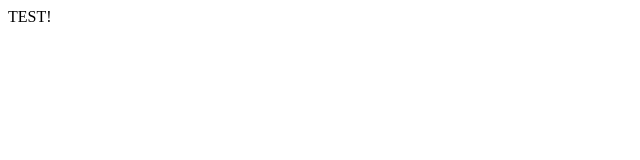
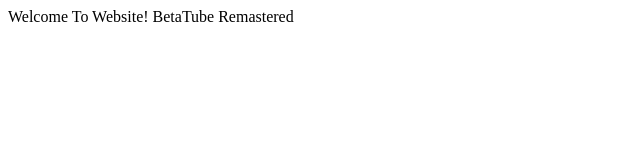
Before and after one commit to Siinlodeon/siinlodeon.github.io, a plain HTML site: page index.html in a window 1280 px wide. Shown: the whole page, without its empty margins (0-640 px from the left). Drawn offline with Linux system fonts and the light colour scheme.

Commit message:
Update index.html

```diff
--- a/index.html
+++ b/index.html
@@ -1,4 +1,7 @@
 <html>
   <head></head>
-  <body><a>TEST!</a></body>
+  <body>
+    <a>Welcome To Website!</a>
+    <a src="betatube">BetaTube Remastered</a>
+  </body>
 </html>
```
